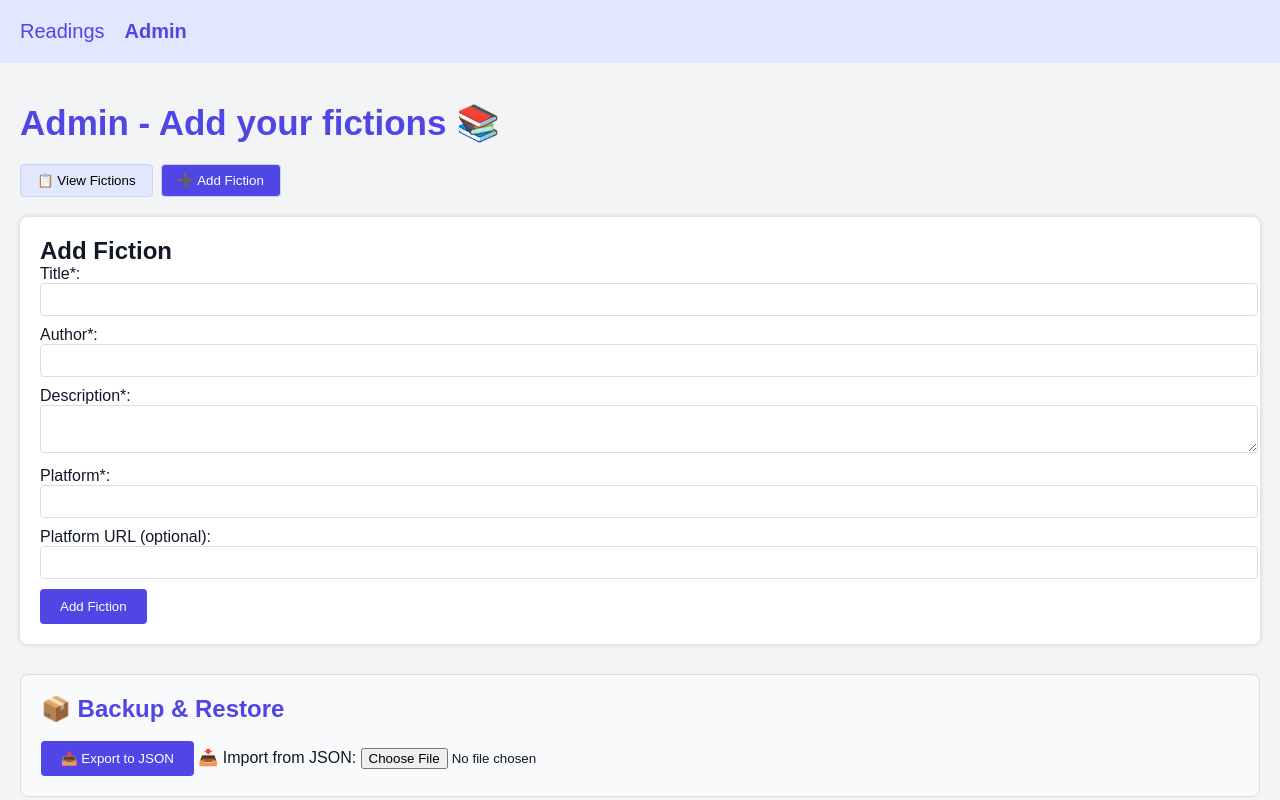
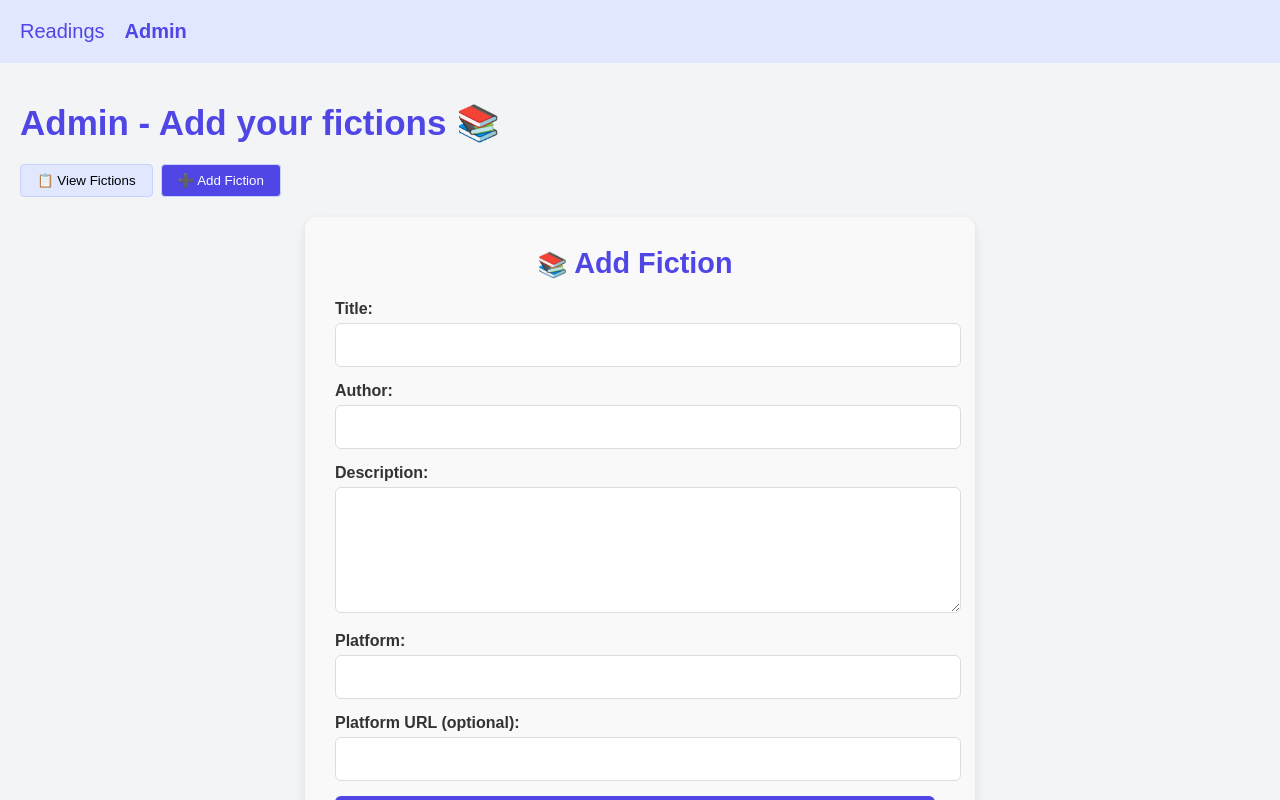
Before and after one commit to AnthonySkr/reading-tracker, a Vue app: page /admin in a window 1280 px wide. Both pictures are taken after a click on the button "➕ Add Fiction". Shown: the top 800 px of the page. Built offline with nearby package versions, Linux system fonts and the light colour scheme.

Commit message:
Improve style of form in admin (form add fiction)

```diff
--- a/src/components/admin/FictionForm.vue
+++ b/src/components/admin/FictionForm.vue
@@ -93,22 +93,22 @@ function saveFiction() {
     <h2>{{ isEditing ? 'Edit Fiction' : 'Add Fiction' }}</h2>
 
     <label>
-      Title*:
+      Title:
       <input v-model="title" type="text" required />
     </label>
 
     <label>
-      Author*:
+      Author:
       <input v-model="author" type="text" required />
     </label>
 
     <label>
-      Description*:
+      Description:
       <textarea v-model="description" required></textarea>
     </label>
 
     <label>
-      Platform*:
+      Platform:
       <input v-model="platform" type="text" required />
     </label>
 
@@ -126,35 +126,98 @@ function saveFiction() {
 @use 'sass:color';
 
 form {
-  background: #ffffff;
-  padding: 20px;
-  border-radius: 8px;
-  box-shadow: 0 0 5px #ccc;
+  max-width: 600px;
+  margin: 0 auto;
+  background: #f9f9f9;
+  padding: 30px 40px 30px 30px;
+  border-radius: 12px;
+  box-shadow: 0 4px 10px rgba(0, 0, 0, 0.1);
+  font-family: 'Arial', sans-serif;
+
+  h2 {
+    margin-bottom: 20px;
+    color: main.$primary-color;
+    font-size: 1.8rem;
+    text-align: center;
+  }
+
+  h2::before {
+    content: '📚 ';
+    color: main.$primary-color;
+    font-size: 1.5rem;
+  }
 
   label {
     display: block;
-    margin-bottom: 10px;
+    margin-bottom: 15px;
+    font-weight: bold;
+    color: #333;
   }
 
   input,
   textarea {
     width: 100%;
-    padding: 8px;
+    padding: 12px;
+    margin-top: 5px;
     border: 1px solid #ddd;
-    border-radius: 4px;
+    border-radius: 6px;
+    font-size: 1rem;
+    transition:
+      border-color 0.3s ease,
+      box-shadow 0.3s ease;
+
+    &:focus {
+      border-color: main.$primary-color;
+      box-shadow: 0 0 5px rgba(0, 0, 0, 0.1);
+      outline: none;
+    }
+  }
+
+  textarea {
+    resize: vertical;
+    min-height: 100px;
   }
 
   button {
+    display: block;
+    width: 100%;
     background-color: main.$primary-color;
     color: white;
-    padding: 10px 20px;
+    padding: 12px;
     border: none;
-    border-radius: 4px;
+    border-radius: 6px;
+    font-size: 1rem;
+    font-weight: bold;
     cursor: pointer;
+    transition:
+      background-color 0.3s ease,
+      transform 0.2s ease;
+
+    &:hover {
+      background-color: color.scale(main.$primary-color, $lightness: -10%);
+      transform: translateY(-2px);
+    }
+
+    &:active {
+      transform: translateY(0);
+    }
   }
 
-  button:hover {
-    background-color: color.scale(main.$primary-color, $lightness: -10%);
+  input,
+  textarea,
+  button {
+    animation: fadeIn 0.5s ease-in-out;
+  }
+
+  @keyframes fadeIn {
+    from {
+      opacity: 0;
+      transform: translateY(10px);
+    }
+    to {
+      opacity: 1;
+      transform: translateY(0);
+    }
   }
 }
 </style>
```
